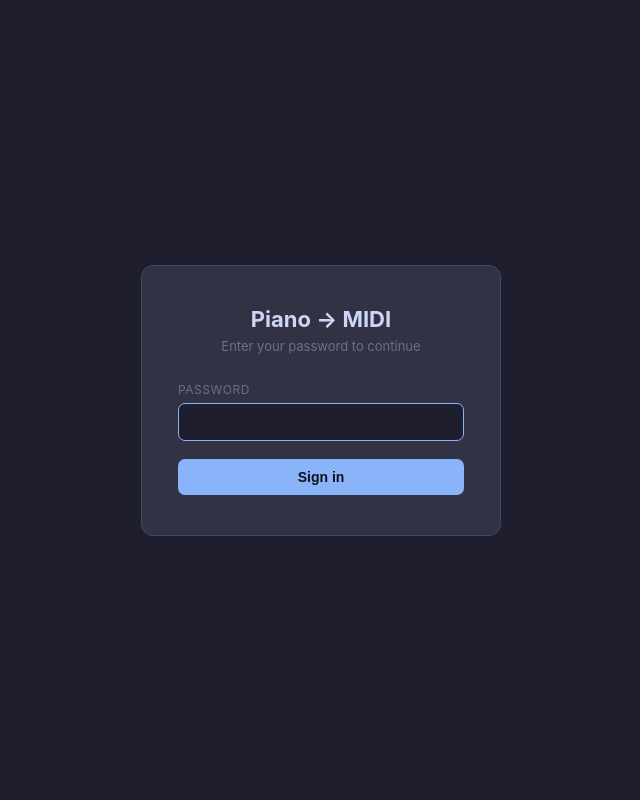
After one commit to bornz352-code/piano-to-midi, a Flask app: page /login in a window 1280 px wide. The commit adds this page. Shown: the whole page, without its empty margins (319-959 px from the left). Run offline with Flask 3, Linux system fonts and the light colour scheme.

Commit message:
Add session-based authentication
Password-protect all routes with a login page. Password is set via
PIANO_PASSWORD env var or auto-generated on startup. Uses
secrets.compare_digest to prevent timing attacks.

Co-Authored-By: Claude Sonnet 4.6 <noreply@anthropic.com>

```diff
--- a/requirements.txt
+++ b/requirements.txt
@@ -4,6 +4,7 @@ sounddevice>=0.4.6
 soundfile>=0.12.1
 numpy>=1.24.0
 flask>=3.0.0
+flask-login>=0.6.3
 imageio-ffmpeg>=0.4.9
 basic-pitch>=0.3.0
 onnxruntime>=1.16.0
--- a/server.py
+++ b/server.py
@@ -3,20 +3,61 @@ from __future__ import annotations
 import sys
 import os
 import io
+import secrets
 import tempfile
 import threading
+import functools
 import numpy as np
 
 sys.path.insert(0, os.path.dirname(os.path.abspath(__file__)))
 
 import soundfile as sf
-from flask import Flask, render_template, request, send_file, jsonify, Response
+from flask import (
+    Flask, render_template, request, send_file,
+    jsonify, session, redirect, url_for,
+)
 from audio.loader import load as load_audio
 from basic_pitch.inference import predict as bp_predict
 from basic_pitch import ICASSP_2022_MODEL_PATH
 
 app = Flask(__name__)
 app.config["MAX_CONTENT_LENGTH"] = 100 * 1024 * 1024  # 100 MB
+app.secret_key = secrets.token_hex(32)
+
+# ── Password ──────────────────────────────────────────────────────────────────
+# Set via env var PIANO_PASSWORD; a random one is generated and printed if unset.
+_PASSWORD = os.environ.get("PIANO_PASSWORD", "")
+if not _PASSWORD:
+    _PASSWORD = secrets.token_urlsafe(10)
+    print(f"  Password: {_PASSWORD}  (set PIANO_PASSWORD env var to choose your own)")
+
+
+def login_required(f):
+    @functools.wraps(f)
+    def wrapper(*args, **kwargs):
+        if not session.get("authenticated"):
+            return redirect(url_for("login", next=request.path))
+        return f(*args, **kwargs)
+    return wrapper
+
+
+# ── Auth routes ───────────────────────────────────────────────────────────────
+@app.route("/login", methods=["GET", "POST"])
+def login():
+    error = None
+    if request.method == "POST":
+        if secrets.compare_digest(request.form.get("password", ""), _PASSWORD):
+            session["authenticated"] = True
+            return redirect(request.args.get("next") or url_for("index"))
+        error = "Incorrect password."
+    return render_template("login.html", error=error)
+
+
+@app.route("/logout")
+def logout():
+    session.clear()
+    return redirect(url_for("login"))
+
 
 # ── Progress store (keyed by job_id) ─────────────────────────────────────────
 _progress: dict[str, dict] = {}
@@ -38,13 +79,15 @@ def _set_error(job_id: str, err: str):
         _progress[job_id] = {"pct": 0, "msg": err, "done": True, "error": err}
 
 
-# ── Routes ────────────────────────────────────────────────────────────────────
+# ── App routes ────────────────────────────────────────────────────────────────
 @app.route("/")
+@login_required
 def index():
     return render_template("index.html")
 
 
 @app.route("/convert", methods=["POST"])
+@login_required
 def convert():
     audio_file = request.files.get("audio")
     tempo = int(request.form.get("tempo", 120))
@@ -55,6 +98,7 @@ def convert():
 
     ext = os.path.splitext(audio_file.filename)[1] or ".wav"
     tmp_in = tempfile.NamedTemporaryFile(suffix=ext, delete=False)
+    tmp_wav = None
     try:
         audio_file.save(tmp_in.name)
         tmp_in.close()
@@ -63,18 +107,14 @@ def convert():
         y, sr = load_audio(tmp_in.name)
         duration = len(y) / sr
 
-        # basic-pitch needs a WAV file; write a temp one if the input isn't WAV
         tmp_wav = tempfile.NamedTemporaryFile(suffix=".wav", delete=False)
         sf.write(tmp_wav.name, y, sr)
         tmp_wav.close()
 
         _set_progress(job_id, 25, f"Loaded {duration:.1f}s — transcribing (polyphonic)…")
-        _, midi_data, note_events = bp_predict(tmp_wav.name)
-        os.unlink(tmp_wav.name)
+        _, midi_data, _ = bp_predict(tmp_wav.name)
 
-        # Apply the chosen tempo to the MIDI file
         midi_data.initial_tempo = float(tempo)
-
         note_count = sum(len(inst.notes) for inst in midi_data.instruments)
         _set_progress(job_id, 90, f"Building MIDI from {note_count} note(s)…")
 
@@ -83,23 +123,21 @@ def convert():
         buf.seek(0)
 
         _set_done(job_id, f"Converted {note_count} notes.")
-        return send_file(
-            buf,
-            as_attachment=True,
-            download_name="output.mid",
-            mimetype="audio/midi",
-        )
+        return send_file(buf, as_attachment=True, download_name="output.mid", mimetype="audio/midi")
     except Exception as exc:
         _set_error(job_id, str(exc))
         return jsonify({"error": str(exc)}), 500
     finally:
-        try:
-            os.unlink(tmp_in.name)
-        except OSError:
-            pass
+        for tmp in (tmp_in, tmp_wav):
+            if tmp:
+                try:
+                    os.unlink(tmp.name)
+                except OSError:
+                    pass
 
 
 @app.route("/detect-bpm", methods=["POST"])
+@login_required
 def detect_bpm():
     import librosa
     audio_file = request.files.get("audio")
@@ -113,7 +151,6 @@ def detect_bpm():
         tmp_in.close()
         y, sr = load_audio(tmp_in.name)
         tempo, _ = librosa.beat.beat_track(y=y, sr=sr)
-        # tempo may be a 0-d array in newer librosa versions
         bpm = int(round(float(np.atleast_1d(tempo)[0])))
         return jsonify({"bpm": bpm})
     except Exception as exc:
@@ -126,6 +163,7 @@ def detect_bpm():
 
 
 @app.route("/progress/<job_id>")
+@login_required
 def progress(job_id: str):
     with _lock:
         data = _progress.get(job_id, {"pct": 0, "msg": "Waiting…", "done": False, "error": None})
@@ -136,4 +174,4 @@ if __name__ == "__main__":
     import webbrowser
     port = 5050
     webbrowser.open(f"http://localhost:{port}")
-    app.run(port=port, debug=False)
+    app.run(host="0.0.0.0", port=port, debug=False)
--- a/templates/index.html
+++ b/templates/index.html
@@ -130,6 +130,9 @@
   </style>
 </head>
 <body>
+  <div style="position:fixed;top:16px;right:20px">
+    <a href="/logout" style="color:var(--sub);font-size:12px;text-decoration:none">Sign out</a>
+  </div>
   <h1>Piano → MIDI</h1>
   <p class="subtitle">Convert piano audio to a MIDI file</p>
 
--- /dev/null
+++ b/templates/login.html
@@ -0,0 +1,54 @@
+<!DOCTYPE html>
+<html lang="en">
+<head>
+  <meta charset="UTF-8" />
+  <meta name="viewport" content="width=device-width, initial-scale=1.0" />
+  <title>Piano → MIDI · Login</title>
+  <style>
+    *, *::before, *::after { box-sizing: border-box; margin: 0; padding: 0; }
+    :root {
+      --bg: #1e1e2e; --panel: #313244; --border: #45475a;
+      --text: #cdd6f4; --sub: #6c7086; --accent: #89b4fa; --red: #f38ba8;
+    }
+    body {
+      background: var(--bg); color: var(--text);
+      font-family: "Inter", system-ui, sans-serif; font-size: 14px;
+      min-height: 100vh; display: flex; align-items: center; justify-content: center;
+    }
+    .card {
+      background: var(--panel); border: 1px solid var(--border);
+      border-radius: 12px; padding: 40px 36px; width: 100%; max-width: 360px;
+      text-align: center;
+    }
+    h1 { font-size: 22px; font-weight: 700; margin-bottom: 6px; }
+    .sub { color: var(--sub); font-size: 13px; margin-bottom: 28px; }
+    label { display: block; text-align: left; font-size: 12px; color: var(--sub);
+            text-transform: uppercase; letter-spacing: 0.5px; margin-bottom: 6px; }
+    input[type=password] {
+      width: 100%; background: var(--bg); border: 1px solid var(--border);
+      border-radius: 7px; color: var(--text); padding: 10px 12px;
+      font-size: 14px; margin-bottom: 18px; outline: none;
+    }
+    input[type=password]:focus { border-color: var(--accent); }
+    button {
+      width: 100%; background: var(--accent); color: #11111b; border: none;
+      border-radius: 7px; padding: 10px; font-size: 14px; font-weight: 600;
+      cursor: pointer;
+    }
+    button:hover { opacity: 0.9; }
+    .error { color: var(--red); font-size: 13px; margin-bottom: 14px; }
+  </style>
+</head>
+<body>
+  <div class="card">
+    <h1>Piano → MIDI</h1>
+    <p class="sub">Enter your password to continue</p>
+    {% if error %}<p class="error">{{ error }}</p>{% endif %}
+    <form method="post">
+      <label for="password">Password</label>
+      <input type="password" id="password" name="password" autofocus autocomplete="current-password" />
+      <button type="submit">Sign in</button>
+    </form>
+  </div>
+</body>
+</html>
```
